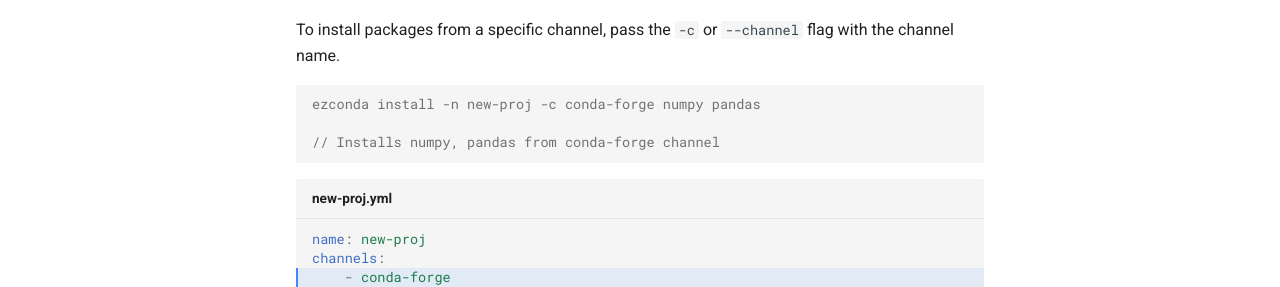
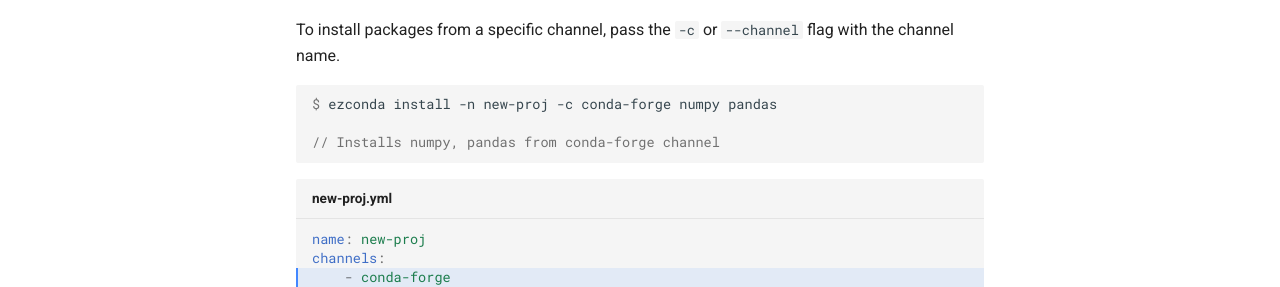
Before and after one commit to SarthakJariwala/ezconda, an MkDocs documentation site: the page built from docs/user_guide/install_packages.md, in a window 1280 px wide and 900 px high, scrolled down 1324 px. Shown: the part 437-724 px from the top of the window. Built offline with MkDocs 1.6.1 and Material for MkDocs 9.7.7, drawn with Linux system fonts in a browser that asks for light colours; comment, search, counter and statistics services are not loaded; some of the changed text lies outside the part shown.

Commit message:
fix missing $ sign

````diff
--- a/docs/user_guide/install_packages.md
+++ b/docs/user_guide/install_packages.md
@@ -7,7 +7,7 @@
 <div class="termy">
 
 ```console
-ezconda install -n new-proj numpy pandas
+$ ezconda install -n new-proj numpy pandas
 
 // Installs numpy, pandas
 🚀 Installed packages in new-proj
@@ -73,7 +73,7 @@ To install packages from a specific channel, pass the `-c` or `--channel` flag w
 <div class="termy">
 
 ```console
-ezconda install -n new-proj -c conda-forge numpy pandas
+$ ezconda install -n new-proj -c conda-forge numpy pandas
 
 // Installs numpy, pandas from conda-forge channel
 ```
````
